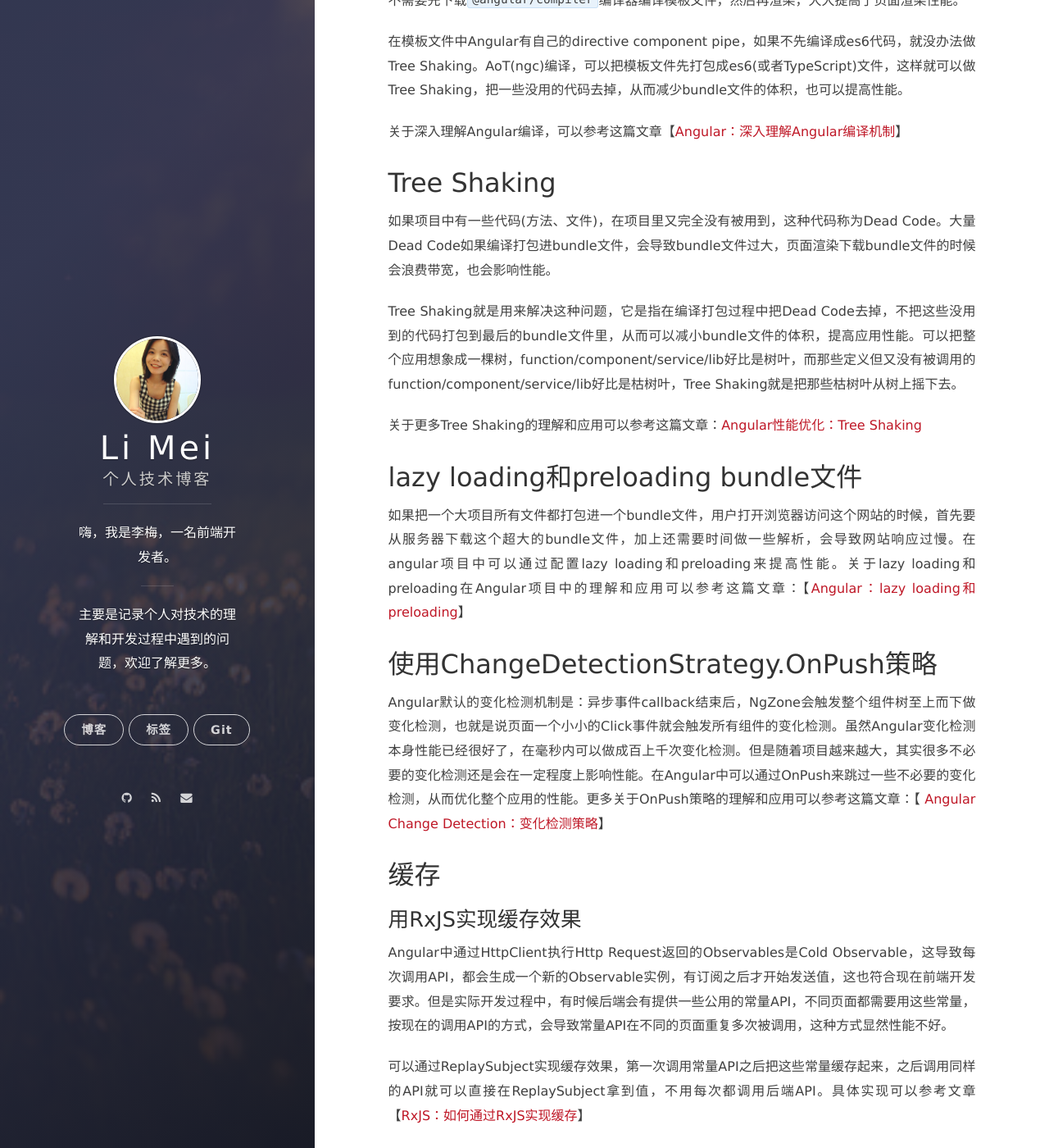
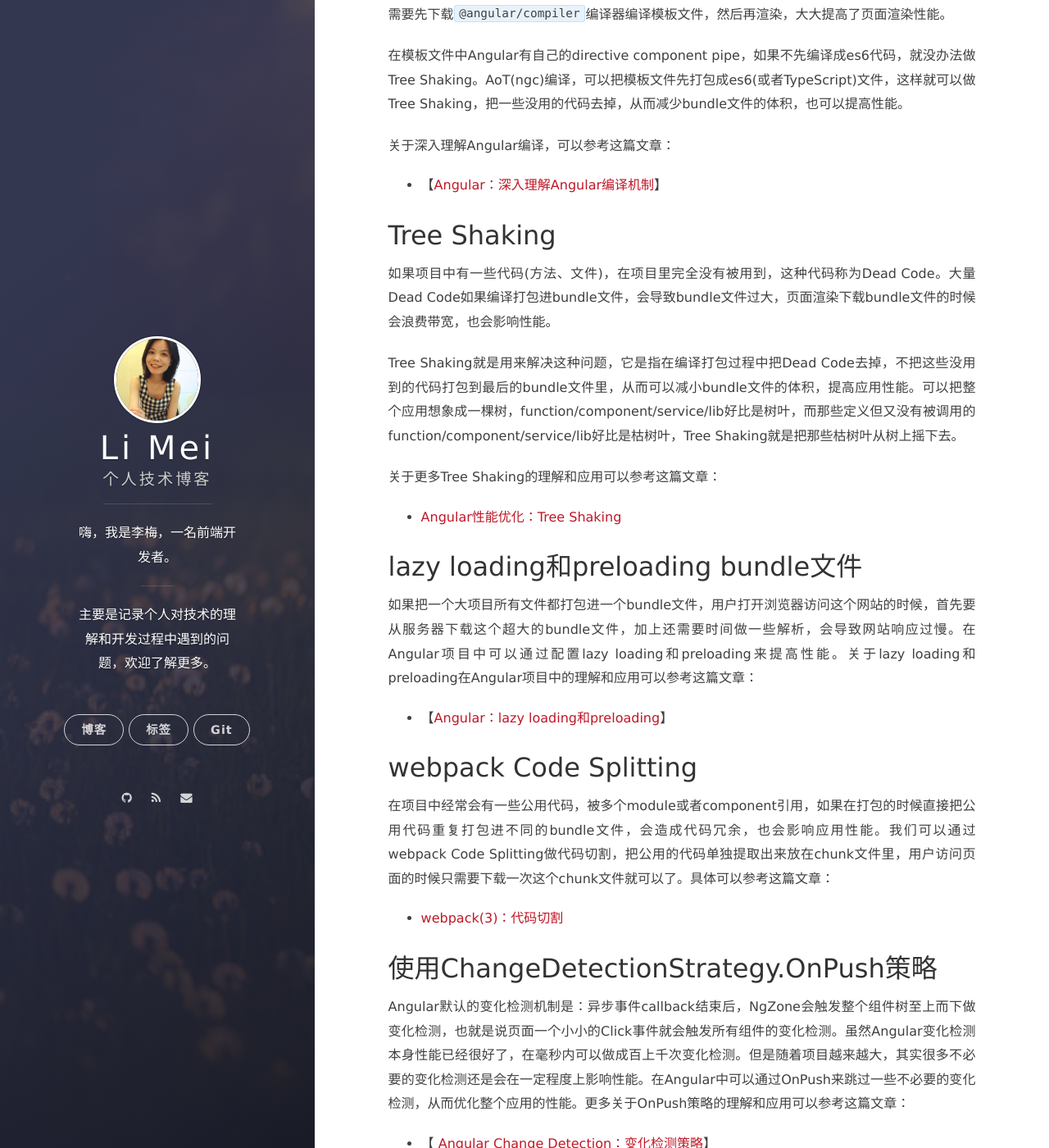
Before and after one commit to LiMeii/LiMeii.github.io, a Jekyll site: the page built from _posts/2019-08-30-angular-performance-checklists.md, in a window 1280 px wide and 1400 px high, scrolled down 800 px. Shown: the whole window at 82% size. Built offline with Jekyll 4.4.1, drawn with Linux system fonts in a browser that asks for light colours; nearby versions of some CDN libraries; some of the changed text lies outside the part shown.

Commit message:
update angular performance checklist

````diff
--- a/_posts/2019-08-30-angular-performance-checklists.md
+++ b/_posts/2019-08-30-angular-performance-checklists.md
@@ -4,50 +4,60 @@ tags: Angular
 layout: post
 ---
 
-在深入理解和学习Angular过程中，发现在搭建Angular项目、实际项目应用、打包、合理使用变化检测策略、缓存，各个方面都可以优化项目性能。因为都写在不同的文章里，比较分散，为了方便查阅，在这篇文章集中把性能优化相关的文章都列出来了：
+在深入理解和学习Angular过程中，发现在搭建Angular项目、实际项目应用、打包、合理使用变化检测策略、缓存，各个方面都可以优化项目性能。因为都写在不同的文章里，比较分散，为了方便查阅，在这篇文章集中把性能优化相关的文章都列出来了。
 
 ## 推荐用Angular自带的编译方式打包
 
 Angular内置了webpack打包方式，很多人在搭建Angular(< 6.0)项目的时候，发现Angular内置的webpack并不能满足实际项目打包的一些需求，所以通过```ng eject```把内置的webpack.config文件暴露出来，然后根据自己项目需求重写整个webpack.config配置，可以参考这篇文章【[Angular：如何用Angular(<6.0)和Webpack搭建项目](https://limeii.github.io/2018/09/angular-webpack/)】
 
 
-但是Angular(>= 6.0)，去掉了```ng eject```命令，鼓励大家用Angular内置的打包方式开发Angular项目，因为```AoT``` ```Tree-Shaking``` ```ngc``` ```tsc``` ```minification``` ```Production mode```等等这些在Angular内置的打包方式中都是默认配置，不需要我们自己再去找第三方的一些loader或者plugin来实现类似的功能；而且从性能上说内置的打包方式要比我们自己搭的要好。
+但是Angular(>= 6.0)，去掉了```ng eject```命令，鼓励大家用Angular内置的打包方式开发Angular项目，因为```AoT``` ```Tree-Shaking``` ```ngc``` ```tsc``` ```minification``` ```Production mode```等等这些在Angular内置的打包方式中都是默认配置，不需要我们自己再去找第三方的loader或者plugin来实现类似的功能；而且从性能上说内置的打包方式要比我们自己搭的要好。
 
 
-如何结合内置的打包方式和我们自己的webpack配置文件编译打包整个项目，可以参考文章【[Angular：如何在Angular(8.0)中配置Webpack](https://limeii.github.io/2019/08/angular-customize-webpack/)】
+如何结合内置的打包方式和我们自己的webpack配置文件编译打包整个项目，可以参考文章：
+- 【[Angular：如何在Angular(8.0)中配置Webpack](https://limeii.github.io/2019/08/angular-customize-webpack/)】
 
 ## 使用AoT编译
 
-在打包过程中使用AoT编译，指的是把所有的HTML component NgModule CSS都编译成浏览器可以识别的es5代码。从而用户访问Angular应用的时候，只需要下载相应的budnle文件后直接渲染。不需要先下载```@angular/compiler```编译器编译模板文件，然后再渲染，大大提高了页面渲染性能。
+在打包过程中使用AoT编译，指的是把所有HTML component NgModule CSS都编译成浏览器可以识别的es5代码。从而用户访问Angular应用的时候，只需要下载相应的budnle文件后直接渲染。不需要先下载```@angular/compiler```编译器编译模板文件，然后再渲染，大大提高了页面渲染性能。
 
 
 在模板文件中Angular有自己的directive component pipe，如果不先编译成es6代码，就没办法做Tree Shaking。AoT(ngc)编译，可以把模板文件先打包成es6(或者TypeScript)文件，这样就可以做Tree Shaking，把一些没用的代码去掉，从而减少bundle文件的体积，也可以提高性能。
 
 
-关于深入理解Angular编译，可以参考这篇文章【[Angular：深入理解Angular编译机制](https://limeii.github.io/2019/08/angular-compiler/)】
+关于深入理解Angular编译，可以参考这篇文章：
+- 【[Angular：深入理解Angular编译机制](https://limeii.github.io/2019/08/angular-compiler/)】
 
 ## Tree Shaking
 
-如果项目中有一些代码(方法、文件)，在项目里又完全没有被用到，这种代码称为Dead Code。大量Dead Code如果编译打包进bundle文件，会导致bundle文件过大，页面渲染下载bundle文件的时候会浪费带宽，也会影响性能。
+如果项目中有一些代码(方法、文件)，在项目里完全没有被用到，这种代码称为Dead Code。大量Dead Code如果编译打包进bundle文件，会导致bundle文件过大，页面渲染下载bundle文件的时候会浪费带宽，也会影响性能。
 
 
 Tree Shaking就是用来解决这种问题，它是指在编译打包过程中把Dead Code去掉，不把这些没用到的代码打包到最后的bundle文件里，从而可以减小bundle文件的体积，提高应用性能。可以把整个应用想象成一棵树，function/component/service/lib好比是树叶，而那些定义但又没有被调用的function/component/service/lib好比是枯树叶，Tree Shaking就是把那些枯树叶从树上摇下去。
 
 
-关于更多Tree Shaking的理解和应用可以参考这篇文章：[Angular性能优化：Tree Shaking](https://limeii.github.io/2019/08/angular-tree-shaking/)
+关于更多Tree Shaking的理解和应用可以参考这篇文章：
+- [Angular性能优化：Tree Shaking](https://limeii.github.io/2019/08/angular-tree-shaking/)
 
 ## lazy loading和preloading bundle文件
-如果把一个大项目所有文件都打包进一个bundle文件，用户打开浏览器访问这个网站的时候，首先要从服务器下载这个超大的bundle文件，加上还需要时间做一些解析，会导致网站响应过慢。在angular项目中可以通过配置lazy loading和preloading来提高性能。关于lazy loading和preloading在Angular项目中的理解和应用可以参考这篇文章：【[Angular：lazy loading和preloading](https://limeii.github.io/2018/09/angular-lazy-loading/)】
+如果把一个大项目所有文件都打包进一个bundle文件，用户打开浏览器访问这个网站的时候，首先要从服务器下载这个超大的bundle文件，加上还需要时间做一些解析，会导致网站响应过慢。在Angular项目中可以通过配置lazy loading和preloading来提高性能。关于lazy loading和preloading在Angular项目中的理解和应用可以参考这篇文章：
+- 【[Angular：lazy loading和preloading](https://limeii.github.io/2018/09/angular-lazy-loading/)】
+
+## webpack Code Splitting
+在项目中经常会有一些公用代码，被多个module或者component引用，如果在打包的时候直接把公用代码重复打包进不同的bundle文件，会造成代码冗余，也会影响应用性能。我们可以通过webpack Code Splitting做代码切割，把公用的代码单独提取出来放在chunk文件里，用户访问页面的时候只需要下载一次这个chunk文件就可以了。具体可以参考这篇文章：
+- [webpack(3)：代码切割](https://limeii.github.io/2018/10/webpack-code-splitting/)
 
 ## 使用ChangeDetectionStrategy.OnPush策略
-Angular默认的变化检测机制是：异步事件callback结束后，NgZone会触发整个组件树至上而下做变化检测，也就是说页面一个小小的Click事件就会触发所有组件的变化检测。虽然Angular变化检测本身性能已经很好了，在毫秒内可以做成百上千次变化检测。但是随着项目越来越大，其实很多不必要的变化检测还是会在一定程度上影响性能。在Angular中可以通过OnPush来跳过一些不必要的变化检测，从而优化整个应用的性能。更多关于OnPush策略的理解和应用可以参考这篇文章：【 [Angular Change Detection：变化检测策略](https://limeii.github.io/2019/06/angular-changeDetectionStrategy-OnPush/)】
+Angular默认的变化检测机制是：异步事件callback结束后，NgZone会触发整个组件树至上而下做变化检测，也就是说页面一个小小的Click事件就会触发所有组件的变化检测。虽然Angular变化检测本身性能已经很好了，在毫秒内可以做成百上千次变化检测。但是随着项目越来越大，其实很多不必要的变化检测还是会在一定程度上影响性能。在Angular中可以通过OnPush来跳过一些不必要的变化检测，从而优化整个应用的性能。更多关于OnPush策略的理解和应用可以参考这篇文章：
+- 【 [Angular Change Detection：变化检测策略](https://limeii.github.io/2019/06/angular-changeDetectionStrategy-OnPush/)】
 
 
 ## 缓存
 ### 用RxJS实现缓存效果
 Angular中通过HttpClient执行Http Request返回的Observables是Cold Observable，这导致每次调用API，都会生成一个新的Observable实例，有订阅之后才开始发送值，这也符合现在前端开发要求。但是实际开发过程中，有时候后端会有提供一些公用的常量API，不同页面都需要用这些常量，按现在的调用API的方式，会导致常量API在不同的页面重复多次被调用，这种方式显然性能不好。
 
-可以通过ReplaySubject实现缓存效果，第一次调用常量API之后把这些常量缓存起来，之后调用同样的API就可以直接在ReplaySubject拿到值，不用每次都调用后端API。具体实现可以参考文章【[RxJS：如何通过RxJS实现缓存](https://limeii.github.io/2019/08/rxjs-caching/)】
+可以通过ReplaySubject实现缓存效果，第一次调用常量API之后把这些常量缓存起来，之后调用同样的API就可以直接在ReplaySubject拿到值，不用每次都调用后端API。具体实现可以参考文章：
+- 【[RxJS：如何通过RxJS实现缓存](https://limeii.github.io/2019/08/rxjs-caching/)】
 
 ### 通过Service Worker缓存
 
````
